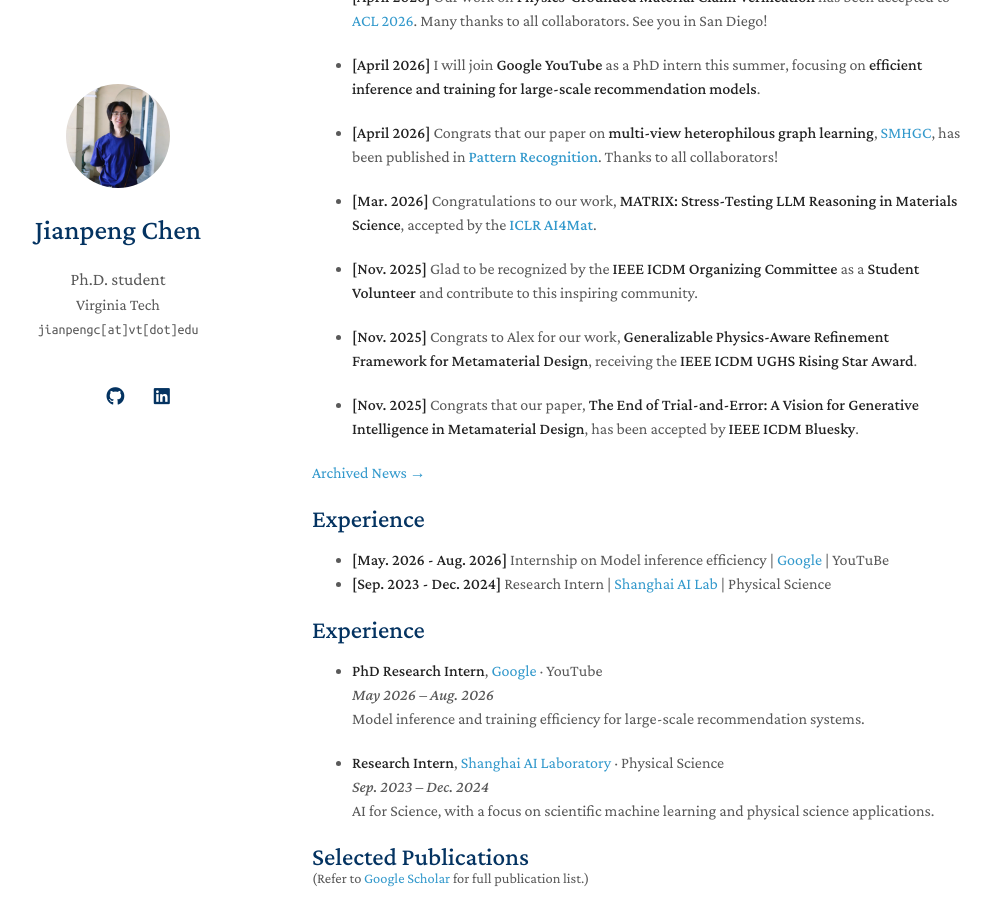
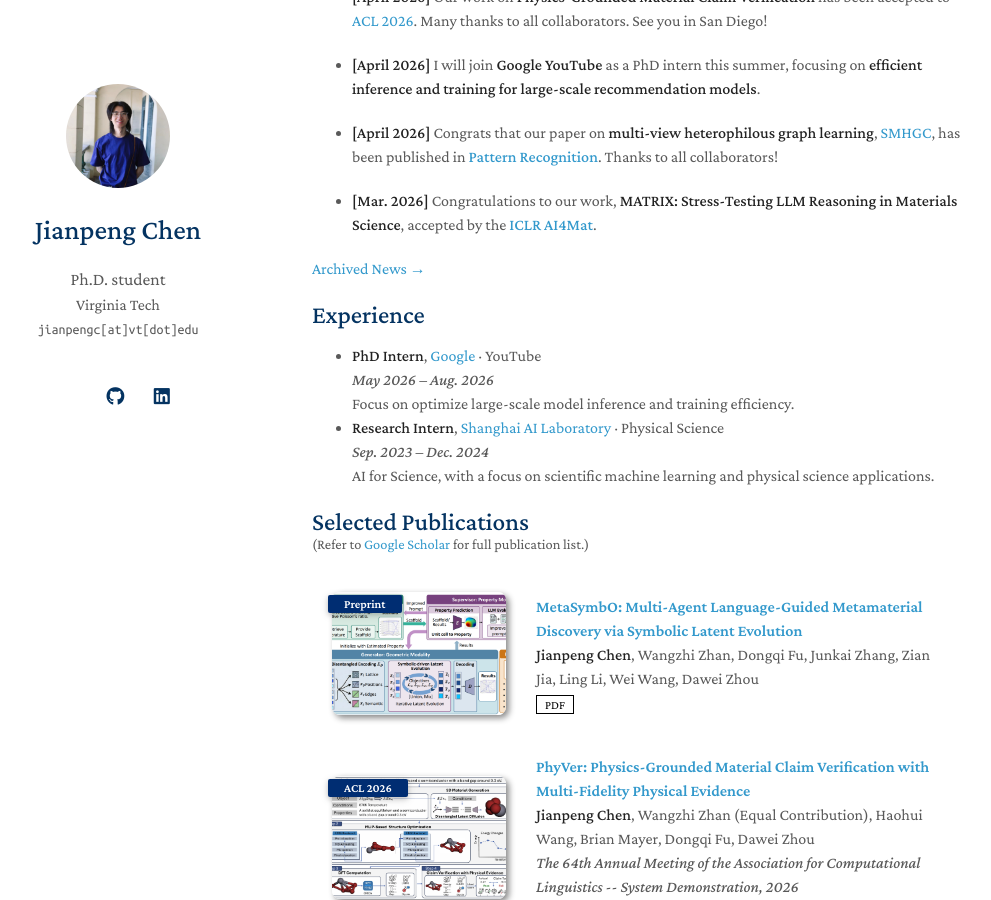
Before and after one commit to cjpcool/cjpcool.github.io, a Jekyll site: the page built from index.md, in a window 1280 px wide and 900 px high, scrolled down 774 px. Shown: the whole window, without its empty margins (158-1149 px from the left). Built offline with Jekyll 4.4.1, drawn with Linux system fonts in a browser that asks for light colours; a style sheet for code colours, icons or effects is not loaded; our own code applies the rules of GitHub Pages for plain Markdown files.

Commit message:
Update index.md

```diff
--- a/index.md
+++ b/index.md
@@ -17,24 +17,23 @@
 ## News
 
 {% assign news_items = site.data.news | %}
-{% for item in news_items limit:8 %}
+{% for item in news_items limit:5 %}
 - **[{{ item.display_date }}]** {{ item.text | markdownify | remove: '<p>' | remove: '</p>' }}
 {% endfor %}
 [Archived News →](/news/)
 
 
-
+<!--
 ## Experience
  - **[May. 2026 - Aug. 2026]** Internship on Model inference efficiency \| [Google]() \| YouTuBe
  - **[Sep. 2023 - Dec. 2024]** Research Intern \| [Shanghai AI Lab](https://www.shlab.org.cn/) \| Physical Science
-
+-->
 
 ## Experience
 
-- **PhD Research Intern**, [Google](https://www.google.com/) · YouTube
+- **PhD Intern**, [Google](https://www.google.com/) · YouTube
   *May 2026 – Aug. 2026*
-  Model inference and training efficiency for large-scale recommendation systems.
-
+  Focus on optimize large-scale model inference and training efficiency.
 - **Research Intern**, [Shanghai AI Laboratory](https://www.shlab.org.cn/) · Physical Science
   *Sep. 2023 – Dec. 2024*
   AI for Science, with a focus on scientific machine learning and physical science applications.
```
